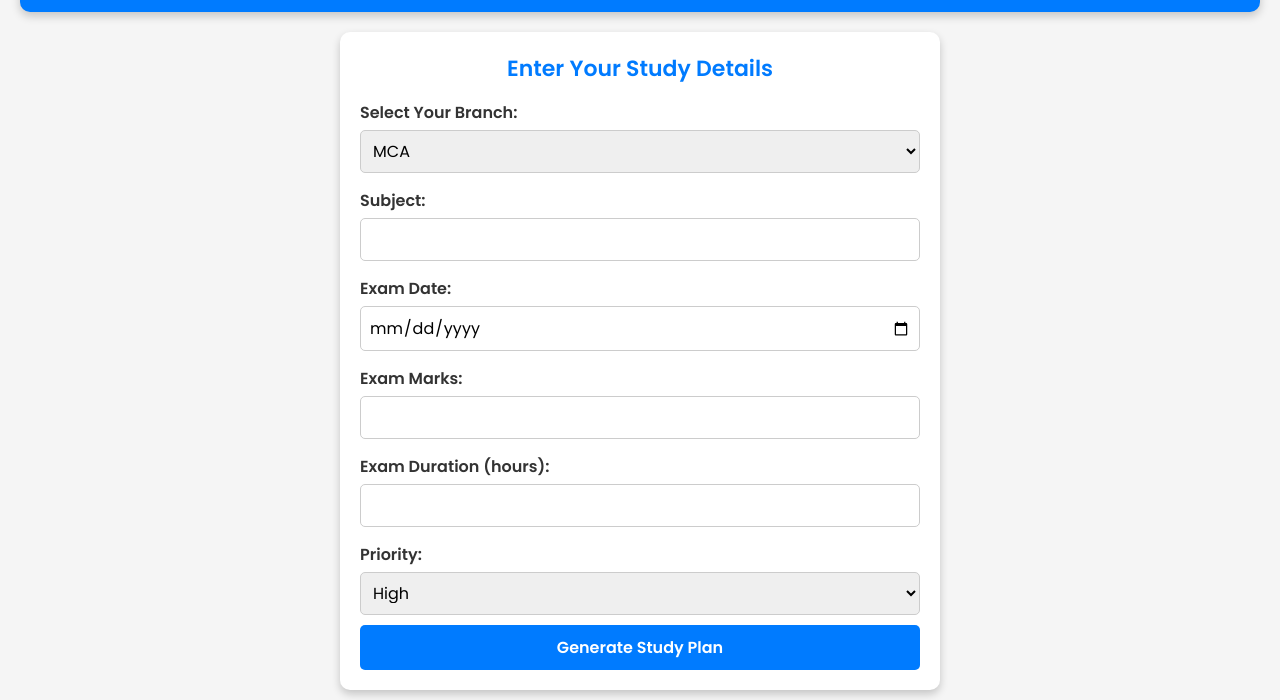
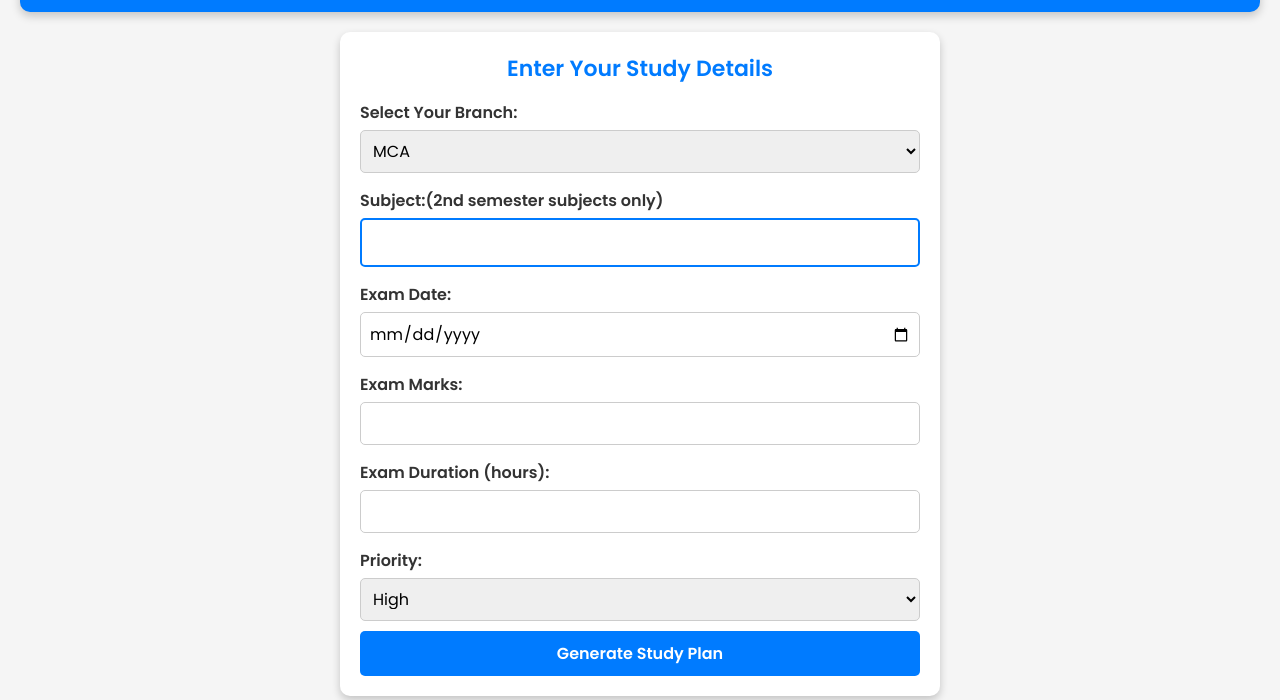
Before and after one commit to ManuSSandStrom/STUDY-SYNC-AI-POWERED, a plain HTML site: page index.html in a window 1280 px wide. Shown: the part 100-800 px from the top of the page. Drawn offline with Linux system fonts and the light colour scheme.

Commit message:
Add files via upload

```diff
--- a/index.html
+++ b/index.html
@@ -26,9 +26,10 @@
                 <option value="MBA">MBA</option>
             </select>
 
+
             <!-- Subject Selection -->
-            <label for="subject">Subject:</label>
-            <input type="text" id="subject" list="subjectList" required>
+            <label for="subject">Subject:(2nd semester subjects only)</label>
+            <input type="text" id="subject" list="subjectList" required autocomplete="on">
             <datalist id="subjectList">
                 <!-- MCA Subjects -->
                 <option value="Java Programming (JAVA)">
--- a/script.js
+++ b/script.js
@@ -3,6 +3,58 @@ const studyForm = document.getElementById("studyForm");
 const studyPlanList = document.getElementById("studyPlanList");
 const pendingList = document.getElementById("pendingList");
 const completedList = document.getElementById("completedList");
+// Select branch and subject elements
+const branchSelect = document.getElementById("branch");
+const subjectList = document.getElementById("subjectList");
+
+// Define subjects for MCA and MBA
+const subjects = {
+    MCA: [
+        "Java Programming (JAVA)",
+        "Computer Networks and Security (CNS)",
+        "Artificial Intelligence (AI)",
+        "Software Engineering (SE)",
+        "Machine Learning (ML)",
+        "Cyber Security (CS)",
+        "Cloud Computing (CC)",
+        "Research Methodology and IPR (RM)"
+    ],
+    MBA: [
+        "Business Analytics",
+        "Financial Management",
+        "Marketing Management",
+        "Production and Operations Management",
+        "Human Resource Management",
+        "Business Research and Econometrics"
+    ]
+};
+
+// Function to update subject options based on branch selection
+function updateSubjects() {
+    let branch = document.getElementById("branch").value;
+    let subjectList = document.getElementById("subjectList");
+
+    // Clear existing options
+    subjectList.innerHTML = "";
+
+    // Populate new subject options
+    subjects[branch].forEach(subject => {
+        let option = document.createElement("option");
+        option.value = subject;
+        subjectList.appendChild(option);
+    });
+
+    // Ensure the input field can utilize saved info (Auto-Fill)
+    document.getElementById("subject").setAttribute("autocomplete", "on");
+    document.getElementById("topicSubject").setAttribute("autocomplete", "on");
+}
+
+// Attach event listener to branch selection dropdown
+document.getElementById("branch").addEventListener("change", updateSubjects);
+
+// Initialize subjects on page load
+document.addEventListener("DOMContentLoaded", updateSubjects);
+
 
 // Load stored study plans on page load
 document.addEventListener("DOMContentLoaded", function () {
--- a/styles.css
+++ b/styles.css
@@ -323,7 +323,64 @@ footer {
     .study-plan {
         max-width: 90%;
     }
+
 }
+/* Ensure input field styling remains consistent */
+input[list] {
+    width: 100%;
+    padding: 10px;
+    border-radius: 5px;
+    border: 1px solid #ccc;
+    font-size: 16px;
+}
+
+/* Improve visibility of the datalist dropdown */
+datalist {
+    background: white;
+    border: 1px solid #ccc;
+    font-size: 16px;
+    padding: 5px;
+}
+
+/* Ensure dropdown suggestions are easily readable */
+option {
+    padding: 10px;
+    font-size: 16px;
+}
+
+/* Highlight input field when focused */
+input[list]:focus {
+    border-color: #007bff;
+    box-shadow: 0px 0px 5px rgba(0, 123, 255, 0.5);
+    outline: none;
+}
+
+/* Ensure saved info dropdown is visible */
+input[list]::-webkit-calendar-picker-indicator {
+    display: none !important;
+}
+
 #studyPlanList {
     visibility: visible;
 }
+/* Style for the subject input field */
+#subject {
+    width: 100%;
+    padding: 10px;
+    font-size: 16px;
+    border: 2px solid #007bff;
+    border-radius: 5px;
+    outline: none;
+}
+
+/* Highlight subject input when focused */
+#subject:focus {
+    border-color: #0056b3;
+    box-shadow: 0 0 5px rgba(0, 91, 187, 0.5);
+}
+
+/* Datalist styling */
+datalist option {
+    font-size: 16px;
+    padding: 5px;
+}
```
